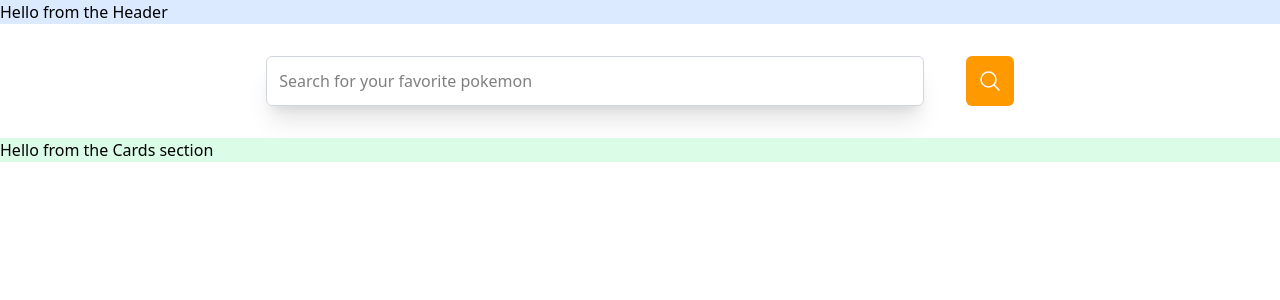
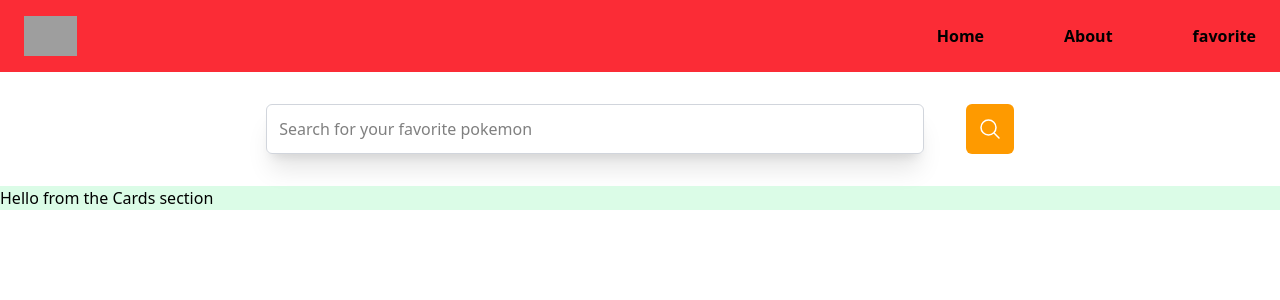
Before and after one commit to ifoca/wbs-pokemon-react-project, a React (Vite) app: page / in a window 1280 px wide. Shown: the top 300 px of the page. Built offline with nearby package versions, Linux system fonts and the light colour scheme; grey boxes are pictures that could not be loaded.

Commit message:
add some changes

```diff
--- a/src/components/Header.jsx
+++ b/src/components/Header.jsx
@@ -1,7 +1,24 @@
-export default function Header() {
-  return (
-    <section>
-      <p className="bg-blue-100">Hello from the Header</p>
-    </section>
-  );
+import React from "react"
+import logo from '../assets/poke-logo.png';
+
+function Header (){
+  const listBar = ["Home", "About","favorite"];
+
+  return(
+    <nav className="bg-red-500  flex items-center space-x-15 px-6 py-4">
+     <div className="flex justify-between items-center w-full">
+      <div className="">
+        <img src={logo} alt="" className=" h-10 w-auto ml-auto flex "/>
+      </div>
+
+       <ul className=" flex justify-center items-end gap-20 font-bold text-1xl ml-10">
+
+        {listBar.map((el) => (<li key={el} onClick={()=> console.log(el)} className="cursor-pointer gap-3">{el}</li>))}
+      </ul>
+      </div>
+      </nav>
+
+  )
+
 }
+export default Header;
```
